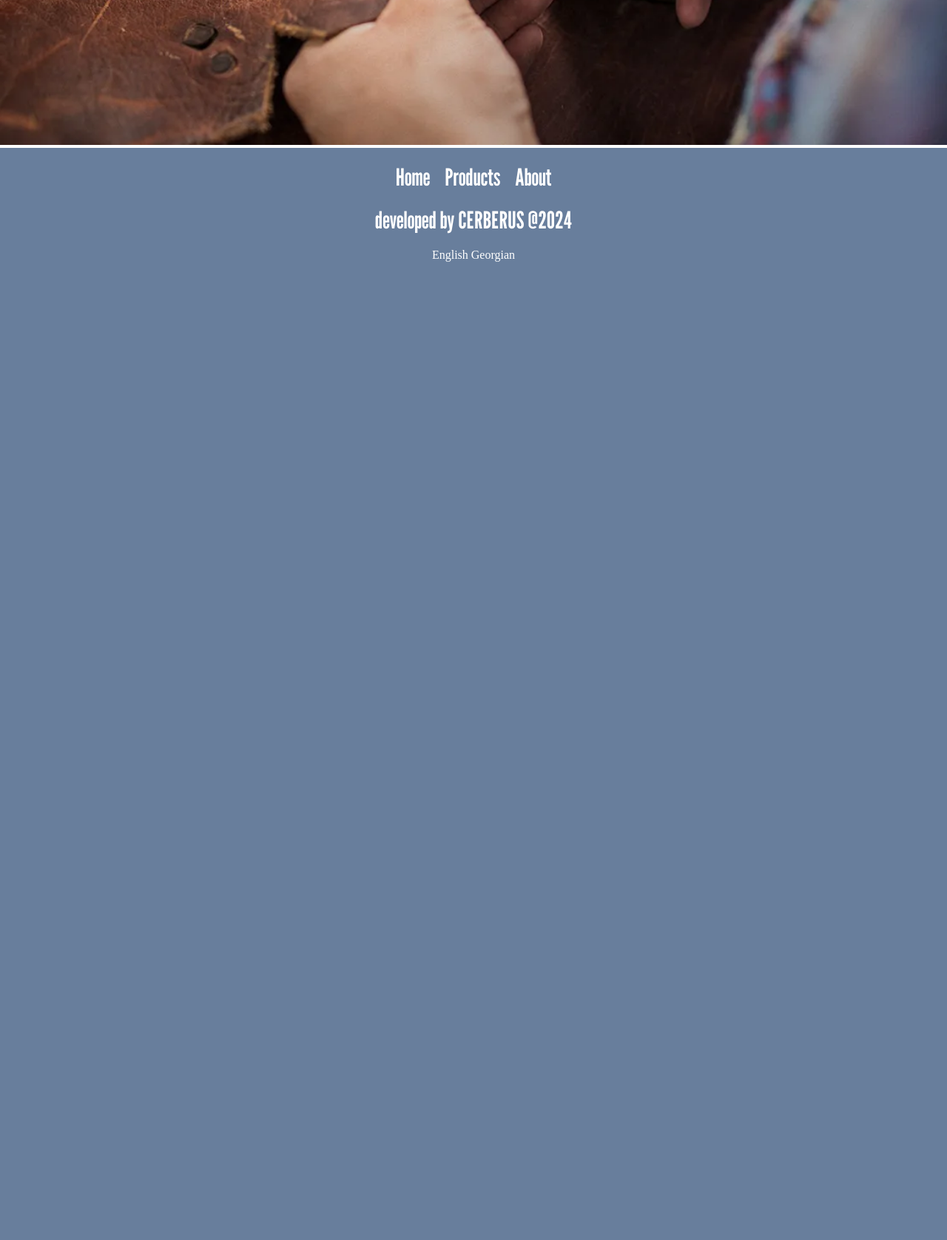
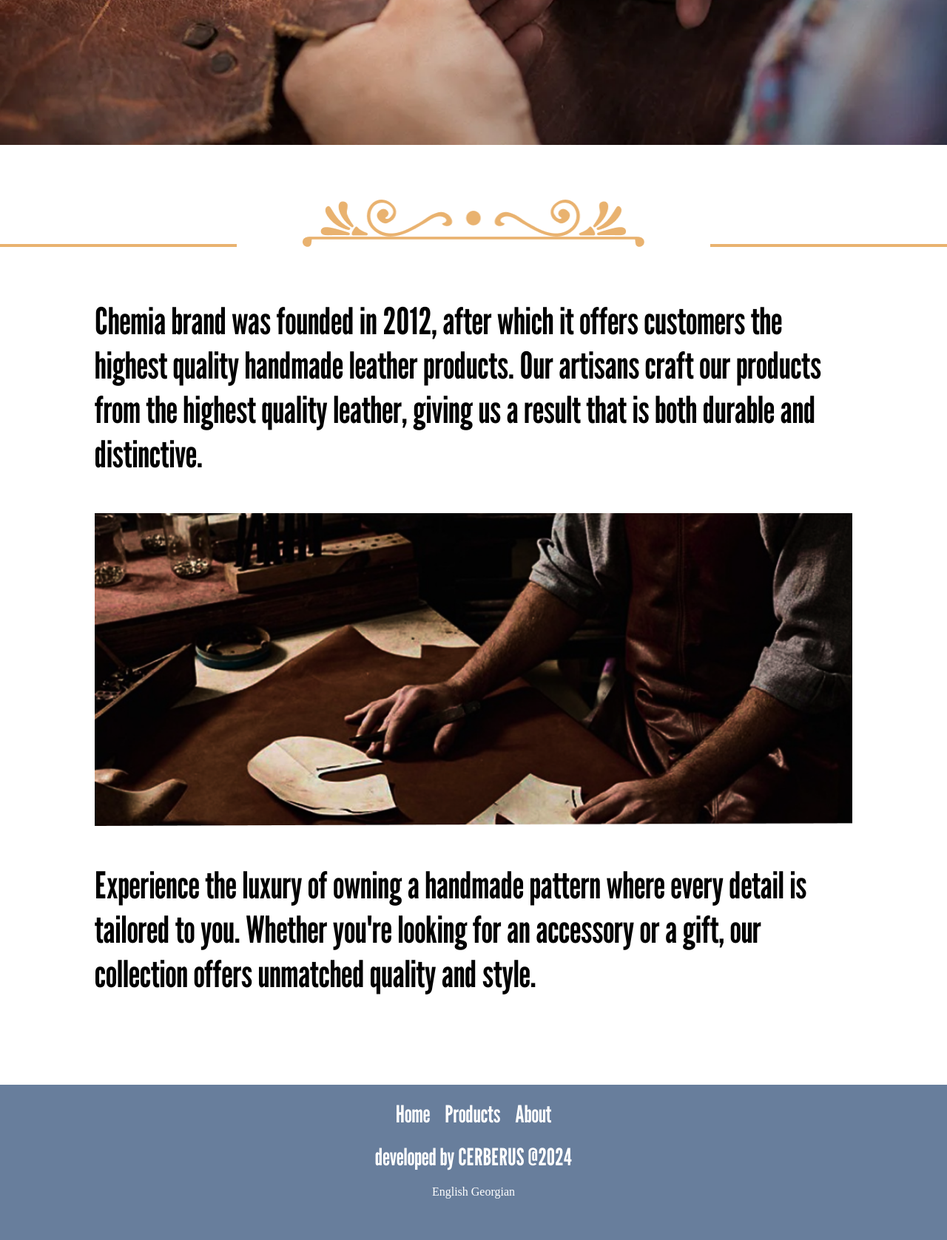
Before and after one commit to Pirmsho/Chemia, a Django app: page / in a window 1280 px wide. Shown: the part 644-2321 px from the top of the page at 74% size. Before the commit the page ends 998 px from the top, so only its background shows below. Run offline with Django 5.2, Linux system fonts and the light colour scheme.

Commit message:
+ main_info section done

```diff
--- a/chemia_main/static/chemia_main/base.css
+++ b/chemia_main/static/chemia_main/base.css
@@ -138,7 +138,7 @@ body {
     align-items: center;
     gap: 20px;
     padding: 20px;
-
+    margin-top: 50px;
 }
 
 .footer_links ul {
--- a/chemia_main/static/chemia_main/index.css
+++ b/chemia_main/static/chemia_main/index.css
@@ -2,6 +2,9 @@
     font-family: 'Babuka';
     src: url(babuka.ttf) format('truetype');
 }
+
+
+/* banner styles */
 
 .banner {
     position: relative;
@@ -74,3 +77,46 @@
     font-size: 102px;
     font-weight: 400;
 }
+
+
+/* dividing frame styles */
+
+.frame {
+    display: flex;
+    justify-content: space-between;
+    align-items: flex-end;
+    margin-top: 70px;
+}
+
+.gold_line {
+    background-color: #E9B26F;
+    height: 4px;
+    width: 25%;
+}
+
+.frame img {
+    height: 63.8px;
+}
+
+/* main info styles */
+
+.chemia_main_info {
+    display: flex;
+    flex-direction: column;
+    justify-content: center;
+    align-items: center;
+    gap: 50px;
+    width: 80%;
+    margin: 70px auto;
+}
+
+.chemia_main_info img {
+    width: 100%;
+}
+
+.chemia_main_info p {
+    font-family: 'League Gothic', sans-serif;
+    font-weight: 400;
+    font-size: 50px;
+    text-align: start;
+}
--- a/chemia_main/templates/chemia_main/index.html
+++ b/chemia_main/templates/chemia_main/index.html
@@ -1,15 +1,16 @@
 {% extends "chemia_main/base.html" %} {% load static %}
-{%block title %}Chemia{% endblock %}
-
-{% block link %} <link
-rel="stylesheet"
-href="{% static 'chemia_main/index.css' %}"
-/> {% endblock %}
-
-{% block main %}
+{%block title %}Chemia{% endblock %} {% block link %}
+<link
+    rel="stylesheet"
+    href="{% static 'chemia_main/index.css' %}"
+/>
+{% endblock %} {% block main %}
 
 <section class="banner">
-    <img src="{% static 'images/banner_image.png' %}" alt="Natural Leather">
+    <img
+        src="{% static 'images/banner_image.png' %}"
+        alt="Natural Leather"
+    />
     <div class="image_overlay"></div>
     <div class="overlay">
         <h1>Product made in Georgia</h1>
@@ -17,8 +18,40 @@ href="{% static 'chemia_main/index.css' %}"
     </div>
 </section>
 
-
-
-
+<section class="main_info">
+    <div class="frame">
+        <div class="gold_line"></div>
+        <img
+            src="{% static 'images/Frame_banner.png' %}"
+            alt="dividing frame"
+        />
+        <div class="gold_line"></div>
+    </div>
+    <div class="chemia_main_info">
+        <div>
+            <p class="top_info">
+                Chemia brand was founded in 2012, after
+                which it offers customers the highest
+                quality handmade leather products. Our
+                artisans craft our products from the highest
+                quality leather, giving us a result that is
+                both durable and distinctive.
+            </p>
+        </div>
+        <img
+            src="{% static 'images/chemia_info_image.png' %}"
+            alt="leatherwork process"
+        />
+        <div>
+            <p class="bottom_info">
+                Experience the luxury of owning a handmade
+                pattern where every detail is tailored to
+                you. Whether you're looking for an accessory
+                or a gift, our collection offers unmatched
+                quality and style.
+            </p>
+        </div>
+    </div>
+</section>
 
 {% endblock %}
```
Also changed, not shown: chemia_main/static/images/Frame_banner.png (added), chemia_main/static/images/chemia_info_image.png (added), db.sqlite3.
